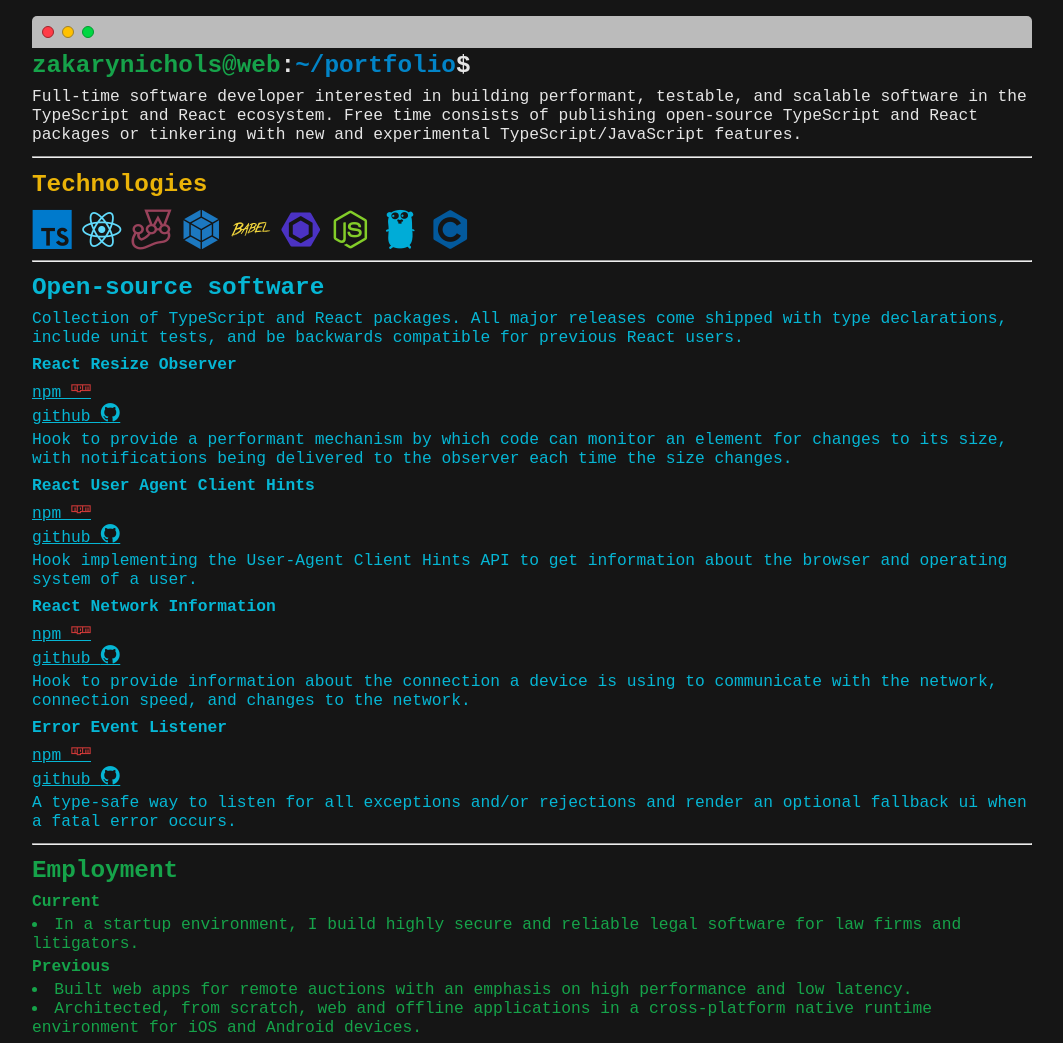
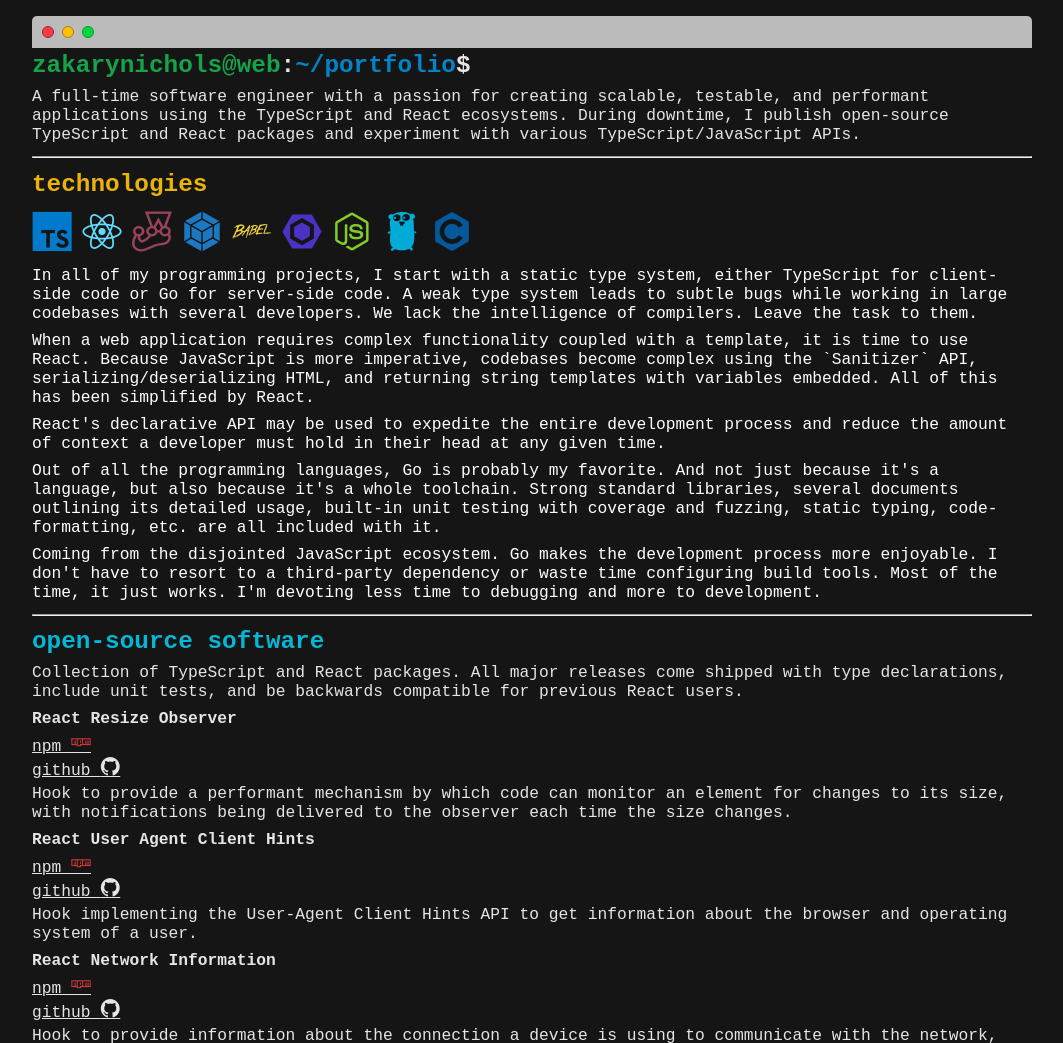
Before and after one commit to zakarynichols/zaknichols.com, a website: page index.html in a window 1280 px wide. Shown: the top 1043 px of the page, without its empty margins (108-1171 px from the left). Drawn offline with Linux system fonts and the light colour scheme; files whose address does not match are found by name.

Commit message:
add typescript and update css/html

```diff
--- a/index.html
+++ b/index.html
@@ -5,7 +5,7 @@
     <meta name="viewport" content="width=device-width, initial-scale=1.0" />
     <link rel="stylesheet" href="styles/styles.css" />
     <link rel="stylesheet" href="styles/devicon.min.css" />
-    <title>Zakary Nichols | Portfolio</title>
+    <title>Zakary Nichols - Portfolio</title>
   </head>
   <body class="container">
     <div class="menu">
@@ -20,20 +20,18 @@
         ><span class="white">$<span class="flicker">|</span></span>
       </h2>
       <p class="white">
-        Full-time software developer interested in building performant,
-        testable, and scalable software in the TypeScript and React ecosystem.
-        Free time consists of publishing open-source TypeScript and React
-        packages or tinkering with new and experimental TypeScript/JavaScript
-        features.
+        A full-time software engineer with a passion for creating scalable,
+        testable, and performant applications using the TypeScript and React
+        ecosystems. During downtime, I publish open-source TypeScript and React
+        packages and experiment with various TypeScript/JavaScript APIs.
       </p>
     </div>
 
     <hr />
 
-    <div class="technologies">
-      <h2>Technologies</h2>
-      <div>
-        <p></p>
+    <div>
+      <h2 class="technologies">technologies</h2>
+      <div class="dev-icons">
         <i class="devicon-typescript-plain colored dev-icon"></i>
         <i class="devicon-react-plain colored dev-icon"></i>
         <i class="devicon-jest-plain colored dev-icon"></i>
@@ -46,11 +44,46 @@
         <i class="devicon-go-plain colored dev-icon"></i>
         <i class="devicon-c-plain colored dev-icon"></i>
       </div>
+      <div>
+        <p>
+          In all of my programming projects, I start with a static type system,
+          either TypeScript for client-side code or Go for server-side code. A
+          weak type system leads to subtle bugs while working in large codebases
+          with several developers. We lack the intelligence of compilers. Leave
+          the task to them.
+        </p>
+        <p>
+          When a web application requires complex functionality coupled with a
+          template, it is time to use React. Because JavaScript is more
+          imperative, codebases become complex using the `Sanitizer` API,
+          serializing/deserializing HTML, and returning string templates with
+          variables embedded. All of this has been simplified by React.
+        </p>
+        <p>
+          React's declarative API may be used to expedite the entire development
+          process and reduce the amount of context a developer must hold in
+          their head at any given time.
+        </p>
+        <p>
+          Out of all the programming languages, Go is probably my favorite. And
+          not just because it's a language, but also because it's a whole
+          toolchain. Strong standard libraries, several documents outlining its
+          detailed usage, built-in unit testing with coverage and fuzzing,
+          static typing, code-formatting, etc. are all included with it.
+        </p>
+        <p>
+          Coming from the disjointed JavaScript ecosystem. Go makes the
+          development process more enjoyable. I don't have to resort to a
+          third-party dependency or waste time configuring build tools. Most of
+          the time, it just works. I'm devoting less time to debugging and more
+          to development.
+        </p>
+      </div>
     </div>
     <hr />
 
-    <div class="open-source">
-      <h2>Open-source software</h2>
+    <div class="white">
+      <h2 class="open-source">open-source software</h2>
 
       <p>
         Collection of TypeScript and React packages. All major releases come
@@ -126,8 +159,8 @@
 
     <hr />
 
-    <div class="employment">
-      <h2><italic>Employment</italic></h2>
+    <div class="white">
+      <h2 class="red">employment</h2>
       <h4>Current</h4>
       <li>
         In a startup environment, I build highly secure and reliable legal
--- a/package.json
+++ b/package.json
@@ -1,4 +1,5 @@
 {
+  "main": "./dist/index.js",
   "homepage": "https://zaknichols.com",
   "devDependencies": {
     "gh-pages": "^4.0.0",
--- a/styles/styles.css
+++ b/styles/styles.css
@@ -8,8 +8,8 @@
   font-family: monospace;
 }
 
-.terminal-text {
-  word-break: break-all;
+.text-center {
+  text-align: center;
 }
 
 .bio {
@@ -28,8 +28,15 @@
   color: #16a34a;
 }
 
+.dev-icons {
+  display: flex;
+  flex-wrap: wrap;
+}
+
 .dev-icon {
   font-size: 40px;
+  padding: 10px 0px 10px 0px;
+  margin-right: 10px;
 }
 
 h1,
@@ -58,9 +65,6 @@
   padding: 0;
   margin: 0;
   color: inherit;
-}
-
-body {
 }
 
 .menu {
@@ -104,6 +108,10 @@
   color: #0284c7;
 }
 
+.red {
+  color: #e11d48;
+}
+
 .white {
   color: #e5e5e5;
 }
@@ -119,3 +127,7 @@
   color: #fff;
   animation: cursor-blink 1.5s steps(2) infinite;
 }
+
+.terminal-header {
+  margin: auto;
+}
```
Also changed, not shown: tsconfig.json (added, +10 -0 lines), src/index.ts (added).
